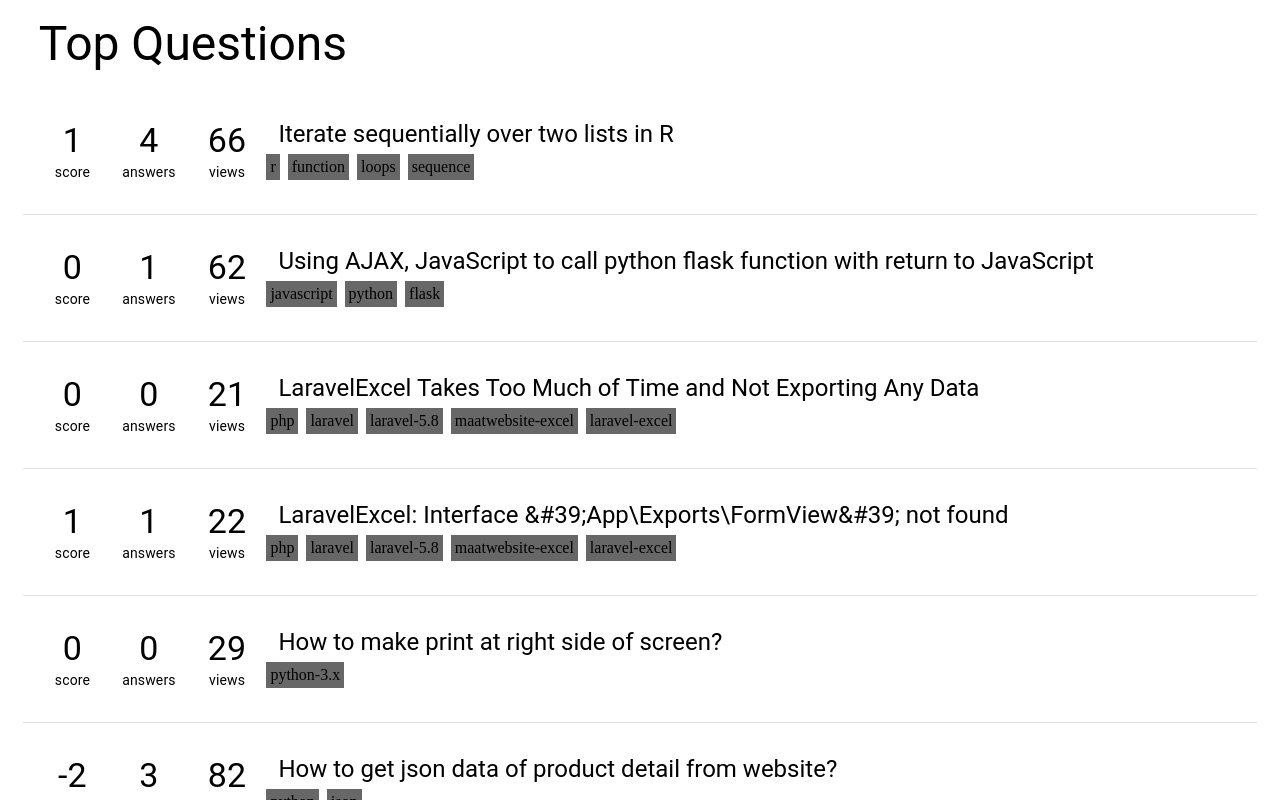
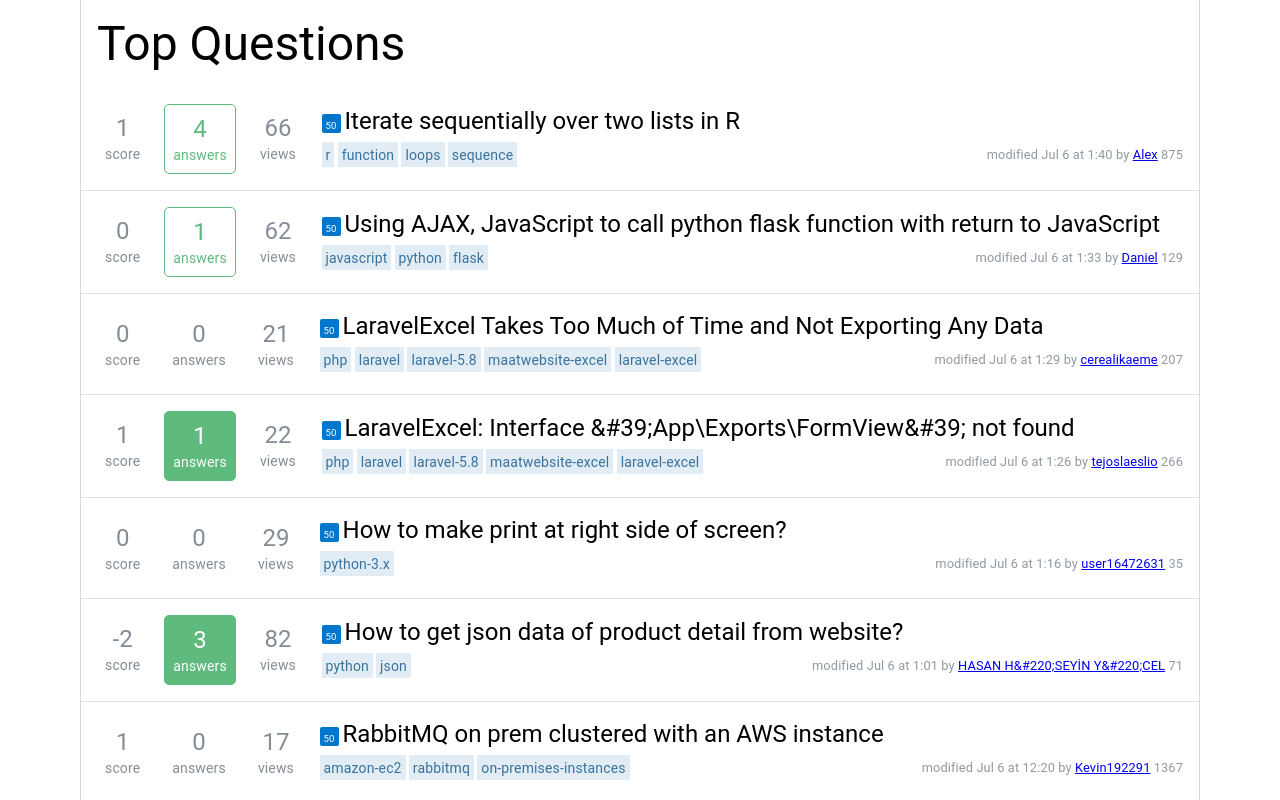
Before and after one commit to algoSupport/stack-dump, a React (Create React App) app in the folder stackoverflow-clone/: page /featured in a window 1280 px wide. Shown: the top 800 px of the page. Built offline with nearby package versions, Linux system fonts and the light colour scheme.

Commit message:
UI changes for Featured Questions

```diff
--- a/stackoverflow-clone/package.json
+++ b/stackoverflow-clone/package.json
@@ -8,6 +8,7 @@
     "@testing-library/react": "^11.2.7",
     "@testing-library/user-event": "^12.8.3",
     "formik": "^2.2.9",
+    "moment": "^2.29.1",
     "react": "^17.0.2",
     "react-dom": "^17.0.2",
     "react-router-dom": "^5.2.0",
--- a/stackoverflow-clone/src/components/Featured/Question/Question.jsx
+++ b/stackoverflow-clone/src/components/Featured/Question/Question.jsx
@@ -1,25 +1,47 @@
 import React from 'react';
 import { Typography, Divider } from '@material-ui/core';
-import QuestionDetailsBox from './QuestionDetails/QuestionDetailsBox.jsx';
-import QuestionTag from './QuestionDetails/QuestionTag.jsx';
+import DetailsBox from './QuestionDetails/QuestionDetailsBox.jsx';
+import Tag from './QuestionDetails/QuestionTag.jsx';
+import Owner from './QuestionDetails/QuestionOwner.jsx';
 
 function Question(props) {
     return (
         <>
             <div className='questions-primary-container'>
-                <QuestionDetailsBox value={props.question.score} label="score" />
-                <QuestionDetailsBox value={props.question.answer_count} label="answers" />
-                <QuestionDetailsBox value={props.question.view_count} label="views" />
-                <div className="questions-inner-container">
-                    <Typography variant="h5" style={{ marginLeft: '2vh' }}>{props.question.title}</Typography>
-                    <div style={{ display: 'flex', flexDirection: 'row' }}>
+                <div style={{ display: 'flex' }}>
+                    <DetailsBox value={props.question.score} label="score" />
+                    <DetailsBox
+                        value={props.question.answer_count} label="answers"
+                        isAnswered={props.question.is_answered}
+                        acceptedAnswer={props.question.accepted_answer_id}
+                    />
+                    <DetailsBox value={props.question.view_count} label="views" />
+                </div>
+                <div className='questions-inner-container'>
+                    <div className='questions-bounty-container'>
+                        <Typography style={{ fontSize: '0.6rem', display: 'inline' }}>
+                            {props.question.bounty_amount}
+                        </Typography>
+                    </div>
+                    <Typography variant="h5" style={{ display: 'inline', margin: '2vh', marginLeft: '0.5vh' }}>
+                        {props.question.title}
+                    </Typography>
+                    <div className='question-sub-details' style={{
+                        display: 'flex',
+                        flexDirection: 'row',
+                        justifyContent: 'space-between',
+                        margin: '1vh'
+                    }}>
+                        <div className='question-tags'>
                             {
                                 props.question.tags.map(tag => {
                                     return (
-                                    <QuestionTag tag={tag} />
+                                        <Tag tag={tag} />
                                     )
                                 })
                             }
+                        </div>
+                        <Owner modified={props.question.last_activity_date} owner={props.question.owner} />
                     </div>
                 </div>
             </div>
--- a/stackoverflow-clone/src/components/Featured/Question/QuestionDetails/QuestionDetailsBox.jsx
+++ b/stackoverflow-clone/src/components/Featured/Question/QuestionDetails/QuestionDetailsBox.jsx
@@ -1,13 +1,35 @@
 import React from 'react';
-import { Typography, Divider } from '@material-ui/core';
+import { Typography } from '@material-ui/core';
 
-function QuestionDetailsBox(props) {
+function DetailsBox(props) {
+
+    const getExtraStyles = () => {
+        let extraStyles = {};
+        if (props.isAnswered) {
+            extraStyles = {
+                ...extraStyles,
+                border: '1px solid #5eba7d',
+                color: '#5eba7d',
+                borderRadius: '5px'
+            }
+        }
+
+        if (props.acceptedAnswer) {
+            extraStyles = {
+                ...extraStyles,
+                backgroundColor: '#5eba7d',
+                color: 'white'
+            }
+        }
+        return extraStyles;
+    }
+
     return (
-        <div style={{ margin: '2vh', display: 'flex', flexDirection: 'column', alignItems: 'center' }}>
-            <Typography variant="h4">{props.value}</Typography>
+        <div style={{ margin: '1vh', display: 'flex', flexDirection: 'column', padding: '1vh', alignItems: 'center', color: '#848d95', ...getExtraStyles() }}>
+            <Typography variant="h5">{props.value}</Typography>
             <Typography variant="body2">{props.label}</Typography>
         </div>
     );
 }
 
-export default QuestionDetailsBox;
+export default DetailsBox;
--- /dev/null
+++ b/stackoverflow-clone/src/components/Featured/Question/QuestionDetails/QuestionOwner.jsx
@@ -0,0 +1,32 @@
+import React from 'react';
+import { Link } from 'react-router-dom';
+import moment from 'moment';
+import { Typography } from '@material-ui/core';
+
+function Owner(props) {
+
+    const showUsername = (username, userId) => {
+        return (<Typography style={{ color: '#0077cc', fontSize: '0.8rem', display: 'inline' }}>
+            <Link to={`/users/${userId}`}>
+                {username}
+            </Link></Typography>)
+    }
+
+    const showQuestionDetails = (props) => {
+        return (
+            <>
+                <Typography style={{ color: '#9199a1', fontSize: '0.8rem' }}>
+                    modified {moment(props.modified * 1000).format('MMM d [at] h:mm')} by {showUsername(props.owner.display_name, props.owner.user_id)} {props.owner.reputation}
+                </Typography>
+            </>
+        )
+    }
+
+    return (
+        <>
+            {showQuestionDetails(props)}
+        </>
+    );
+}
+
+export default Owner;
--- a/stackoverflow-clone/src/components/Featured/Question/QuestionDetails/QuestionTag.jsx
+++ b/stackoverflow-clone/src/components/Featured/Question/QuestionDetails/QuestionTag.jsx
@@ -1,11 +1,12 @@
 import React from 'react';
+import { Typography } from '@material-ui/core';
 
-function QuestionTag(props) {
+function Tag(props) {
     return (
-        <div style={{ backgroundColor: '#676767', margin: '0.5vh', padding: '0.5vh' }}>
-            {props.tag}
+        <div style={{ backgroundColor: '#e1ecf4', margin: '0.2vh', padding: '0.5vh', display: 'inline', color: '#39739d' }}>
+            <Typography variant="body2" style={{ display: 'inline' }}>{props.tag}</Typography>
         </div>
     );
 }
 
-export default QuestionTag;
+export default Tag;
--- a/stackoverflow-clone/src/sassStyles/featured-questions.scss
+++ b/stackoverflow-clone/src/sassStyles/featured-questions.scss
@@ -3,8 +3,38 @@
     justify-content: center;
 }
 
+.questions-outer-container {
+    margin-left: 10vh;
+    margin-right: 10vh;
+    border-left: 1px solid #d6d9dc;
+    border-right: 1px solid #d6d9dc;
+}
 .questions-primary-container {
-    padding: 2vh;
+    padding: 1vh;
     display: flex;
     align-items: center;
 }
+
+.questions-bounty-container {
+    display: inline;
+    text-align: center;
+    background-color: #0077cc;
+    color: white;
+    padding: 0.5vh;
+    padding-top: 0.1vh;
+    padding-bottom: 0.1vh;
+    margin: 1.2vh;
+    margin-right: 0vh;
+    border-radius: 2px;
+}
+
+.questions-inner-container {
+    width: 100%;
+}
+
+.question-sub-details{
+    display: flex;
+    flex-direction: row;
+    justify-content: space-between;
+    margin: 1vh;
+}
```
Also changed, not shown: 1 other file (tests, documents, lock files or other folders). Lines whose indentation alone changed are shown as unchanged.
